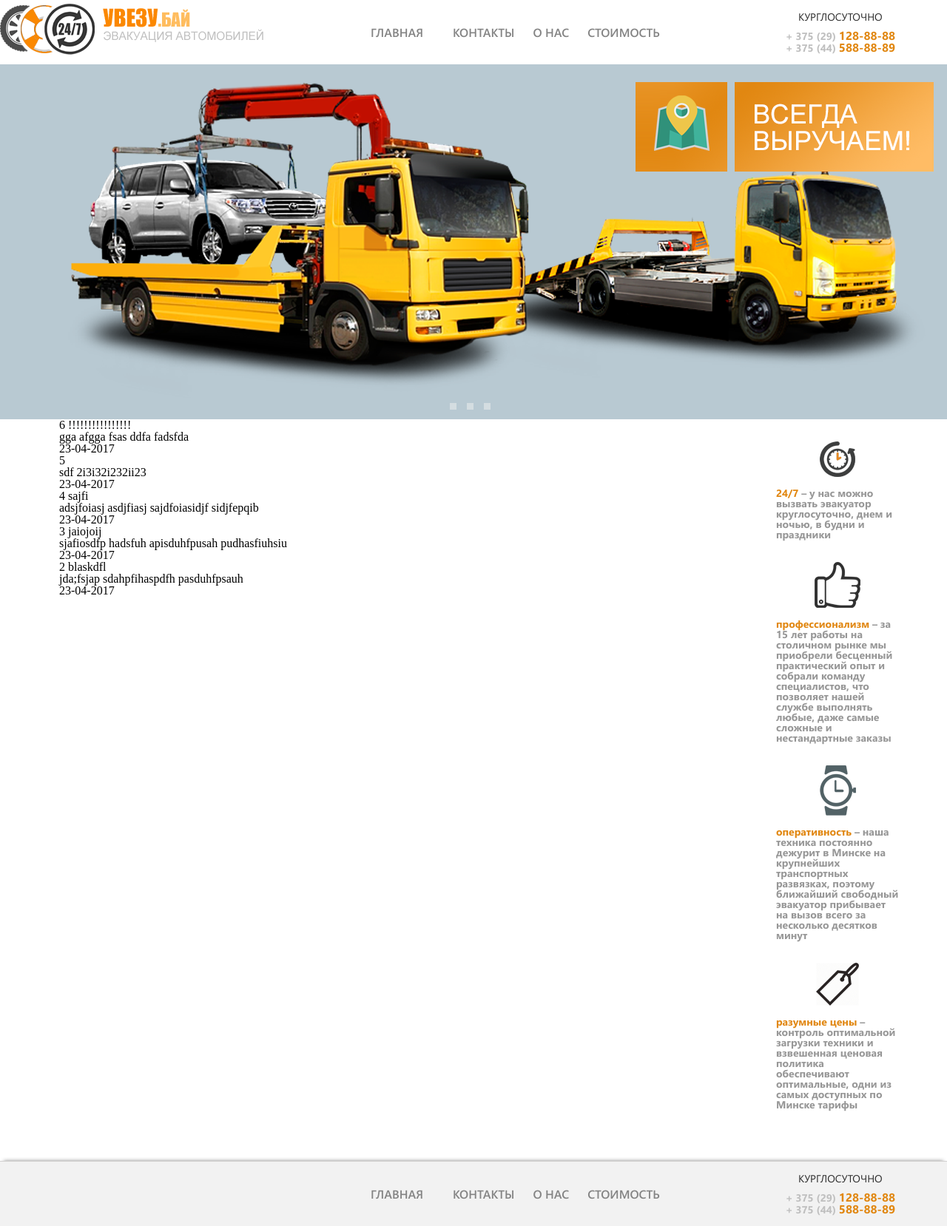
After one commit to ipriver/AutoService, a Django app: page / in a window 1280 px wide. The commit adds this page. Shown: the whole page at 74% size. Run offline with Django 3.2, Linux system fonts and the light colour scheme; data comes from the database, SQL or seed files in the repository.

Commit message:
templates implemented

```diff
--- a/AutoService/urls.py
+++ b/AutoService/urls.py
@@ -18,5 +18,5 @@ from django.contrib import admin
 
 urlpatterns = [
     url(r'^admin/', admin.site.urls),
-    url(r'^news/', include('news.urls'))
+    url(r'^', include('news.urls'))
 ]
--- /dev/null
+++ b/news/templates/news/about.html
@@ -0,0 +1,3 @@
+{% extends 'news/base.html' %}
+{% block content %}
+{% endblock %}
--- /dev/null
+++ b/news/templates/news/base.html
@@ -0,0 +1,77 @@
+<!DOCTYPE html>
+<html>
+<head>
+  <meta charset="utf-8">
+  <title>uvezy.by</title>
+  {% load staticfiles %}
+  <link rel="stylesheet" type="text/css" href="{% static 'news/styles/style.css' %}">
+</head>
+<body>
+  <header>
+    <div class="logo">
+      <a href="{% url 'news:index'%}">
+        <img src="{% static 'news/images/logo.png' %}" alt="logo">
+      </a>
+    </div>
+    <nav class="navigation">
+      <a href="{% url 'news:index'%}">Главная</a>
+      <a href="{% url 'news:contacts'%}">Контакты</a>
+      <a href="{% url 'news:about'%}">О нас</a>
+      <a href="{% url 'news:pricelist'%}">Стоимость</a>
+    </nav>
+    <div class="phone">
+        <h2>Курглосуточно</h2>
+        <p>+ 375 (29) <span>128-88-88</span></p>
+        <p>+ 375 (44) <span>588-88-89</span></p>
+    </div>
+  </header>
+  <main>
+    {% block slider %}
+    {% endblock %}
+    <div class="content">
+     <section>
+      {% block content %}
+      {% endblock %}
+     </section>
+      <aside>
+        <ul>
+          <li>
+            <img src="{% static 'news/images/aside-icon1.png' %}" alt="aside-icon1" width=48 height=48>
+            <p><span>24/7</span> – у нас можно вызвать эвакуатор круглосуточно, днем и ночью, в будни и праздники</p>
+          </li>
+          <li>
+            <img src="{% static 'news/images/aside-icon2.png' %}" alt="aside-icon2" width=62 height=62>
+            <p><span>профессионализм</span> – за 15 лет работы на столичном рынке мы приобрели бесценный практический опыт
+                и собрали команду  специалистов, что позволяет нашей службе выполнять любые, даже самые сложные
+                и нестандартные заказы</p>
+          </li>
+          <li>
+            <img src="{% static 'news/images/aside-icon3.png' %}" alt="aside-icon3" width=49 height=68>
+            <p><span>оперативность</span> – наша техника постоянно дежурит в Минске на крупнейших транспортных развязках,
+                поэтому ближайший свободный эвакуатор прибывает на вызов всего за несколько десятков минут</p>
+          </li>
+          <li>
+            <img src="{% static 'news/images/aside-icon4.png' %}" alt="aside-icon4" width=58 height=58>
+            <p><span>разумные цены</span> – контроль оптимальной загрузки техники и взвешенная ценовая политика
+                обеспечивают оптимальные, одни из самых доступных по Минске тарифы</p>
+          </li>
+        </ul>
+      </aside>
+    </div>
+  </main>
+  <footer>
+   <div class="space"></div>
+    <nav class="navigation">
+      <a href="{% url 'news:index'%}">Главная</a>
+      <a href="{% url 'news:contacts'%}">Контакты</a>
+      <a href="{% url 'news:about'%}">О нас</a>
+      <a href="{% url 'news:pricelist'%}">Стоимость</a>
+    </nav>
+    <div class="phone">
+        <h2>Курглосуточно</h2>
+        <p>+ 375 (29) <span>128-88-88</span></p>
+        <p>+ 375 (44) <span>588-88-89</span></p>
+    </div>
+  </footer>
+</body>
+</html>
--- /dev/null
+++ b/news/templates/news/contacts.html
@@ -0,0 +1,3 @@
+{% extends 'news/base.html' %}
+{% block content %}
+{% endblock %}
--- a/news/templates/news/index.html
+++ b/news/templates/news/index.html
@@ -1,32 +1,9 @@
-<!DOCTYPE html>
-<html>
-<head>
-  <meta charset="utf-8">
-  <title>uvezy.by</title>
-  <link rel="stylesheet" type="text/css" href="../../static/news/styles/style.css">
-</head>
-<body>
-  <header>
-    <div class="logo">
-      <a href="index.html">
-        <img src="../../static/news/images/logo.png" alt="logo">
-      </a>
-    </div>
-    <nav class="navigation">
-      <a href="#">Главная</a>
-      <a href="#">Контакты</a>
-      <a href="#">О нас</a>
-      <a href="#">Стоимость</a>
-    </nav>
-    <div class="phone">
-        <h2>Курглосуточно</h2>
-        <p>+ 375 (29) <span>128-88-88</span></p>
-        <p>+ 375 (44) <span>588-88-89</span></p>
-    </div>
-  </header>
-  <main>
-    <div class="slider" style="display:none">
-      <img src="../../static/news/images/slider-1.png" alt="slide-1">
+{% extends 'news/base.html' %}
+{% load staticfiles %}
+
+{% block slider %}
+  <div class="slider">
+    <img src="{% static 'news/images/slider-1.png' %}" alt="slide-1">
     <!-- TODO: slider
       <img src="images/slider-2.png" alt="slide-2">
       <img src="images/slider-3.png" alt="slide-3">
--- /dev/null
+++ b/news/templates/news/pricelist.html
@@ -0,0 +1,3 @@
+{% extends 'news/base.html' %}
+{% block content %}
+{% endblock %}
--- a/news/urls.py
+++ b/news/urls.py
@@ -5,5 +5,8 @@ from . import views
 app_name = 'news'
 urlpatterns = [
     url(r'^$', views.IndexView.as_view(), name='index'),
-    url(r'(?P<id_key>[0-9])/(?P<p2_key>[0-9])', views.tr)
+    url(r'contacts/', views.ContactsView.as_view(), name='contacts'),
+    url(r'about/', views.AboutView.as_view(), name='about'),
+    url(r'pricelist/', views.PriceListView.as_view(), name='pricelist'),
+    url(r'(?P<id_key>[0-9])/(?P<p2_key>[0-9])', views.tr),
 ]
--- a/news/views.py
+++ b/news/views.py
@@ -23,3 +23,24 @@ class IndexView(generic.ListView):
     def get_queryset(self):
         """Return the last five published questions."""
         return Article.objects.order_by('-date')[:5]
+
+
+class ContactsView(generic.ListView):
+    template_name = 'news/contacts.html'
+
+    def get_queryset(self):
+        pass
+
+
+class AboutView(generic.ListView):
+    template_name = 'news/about.html'
+
+    def get_queryset(self):
+        pass
+
+
+class PriceListView(generic.ListView):
+    template_name = 'news/pricelist.html'
+
+    def get_queryset(self):
+        pass
```
Also changed, not shown: other parts of news/templates/news/index.html (+4 -46 lines), news/models.py (line endings or trailing spaces). Lines whose indentation alone changed are shown as unchanged.
